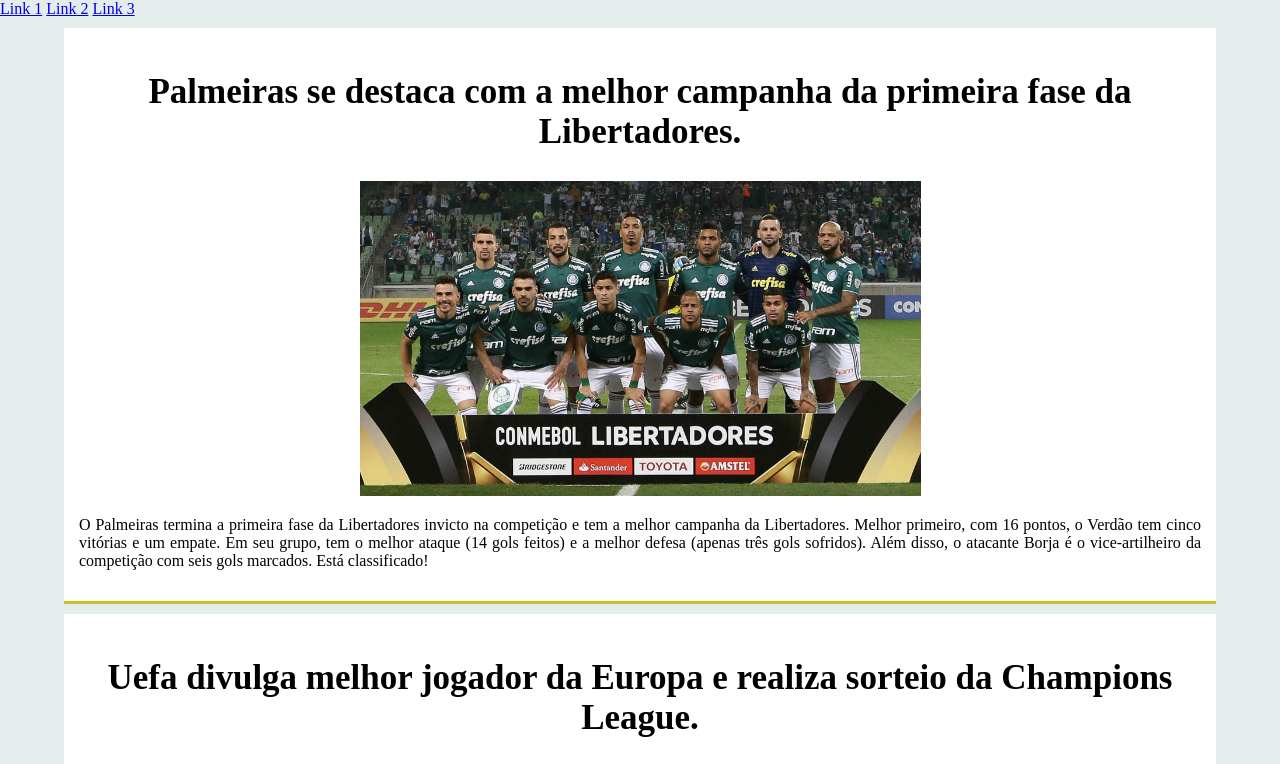
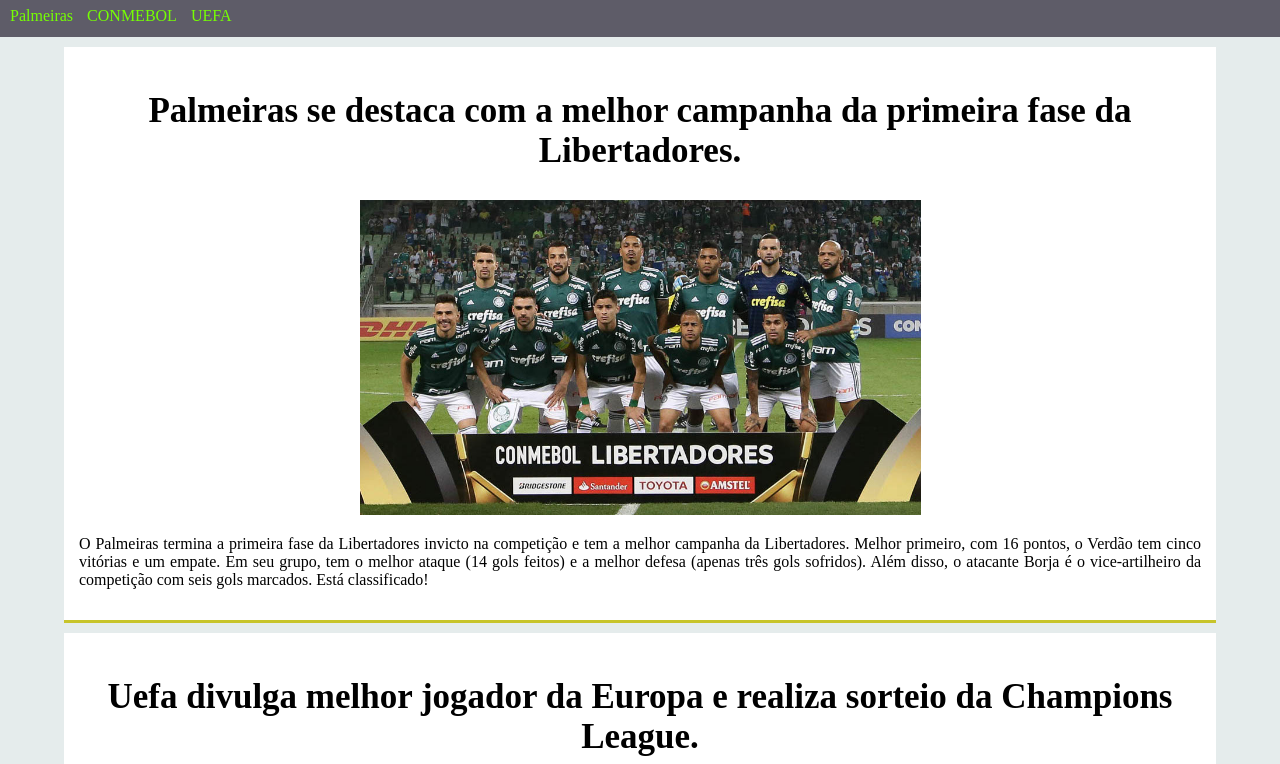
Before and after one commit to IgoCarvalho/Atividades-LMS, a plain HTML site: page Atividade-02/Atividade-02.html in a window 1280 px wide. Shown: the part 113-877 px from the top of the page. Drawn offline with Linux system fonts and the light colour scheme.

Commit message:
retirado background-color do SVG e navbar finalizado

```diff
--- a/Atividade-02/Atividade-02.html
+++ b/Atividade-02/Atividade-02.html
@@ -14,7 +14,7 @@
                 height:100px;
                 padding: 5px;
                 background-color:#414046;
-                border-bottom: 3px solid #76FF03;
+                /* border-bottom: 3px solid #76FF03; */
             }
             .cabecalho h1{
                 color: #76FF03;
@@ -53,7 +53,6 @@
             article svg{
                 display:block;
                 margin: auto;
-                background-color: green;
             }
             article video{
                 display: block;
@@ -63,6 +62,18 @@
                 width: 800px;
                 display: block;
                 margin: auto;
+            }
+            .nav-bar{
+                background-color: #5e5c68;
+                height: 30px;
+                padding: 5px;
+            }
+            .nav-bar a{
+                display: inline-block;
+                padding: 5px;
+                color: #76FF03;
+                text-decoration: none;
+
             }
 
         </style>
@@ -75,13 +86,13 @@
             Relatorio do Olheiro
             </h1>
         </header>
-        <div>
-            <nav>
-                <a href="#">Link 1</a>
-                <a href="#">Link 2</a>
-                <a href="#">Link 3</a>
-            </nav>
-        </div>
+        <nav class="nav-bar">
+            <a href="https://globoesporte.globo.com/futebol/times/palmeiras/noticia/dono-da-melhor-campanha-palmeiras-reinicia-busca-por-titulo-da-libertadores-com-novo-perfil-de-comando.ghtml" target="_blank">
+            Palmeiras
+            </a>
+            <a href="http://www.conmebol.com/pt-br" target="_blank">CONMEBOL</a>
+            <a href="https://www.uefa.com/" target="_blank">UEFA</a>
+        </nav>
         <article class="conmebol">
             <header>
                 <h2>Palmeiras se destaca com a melhor campanha da primeira fase da Libertadores.</h2>
```
